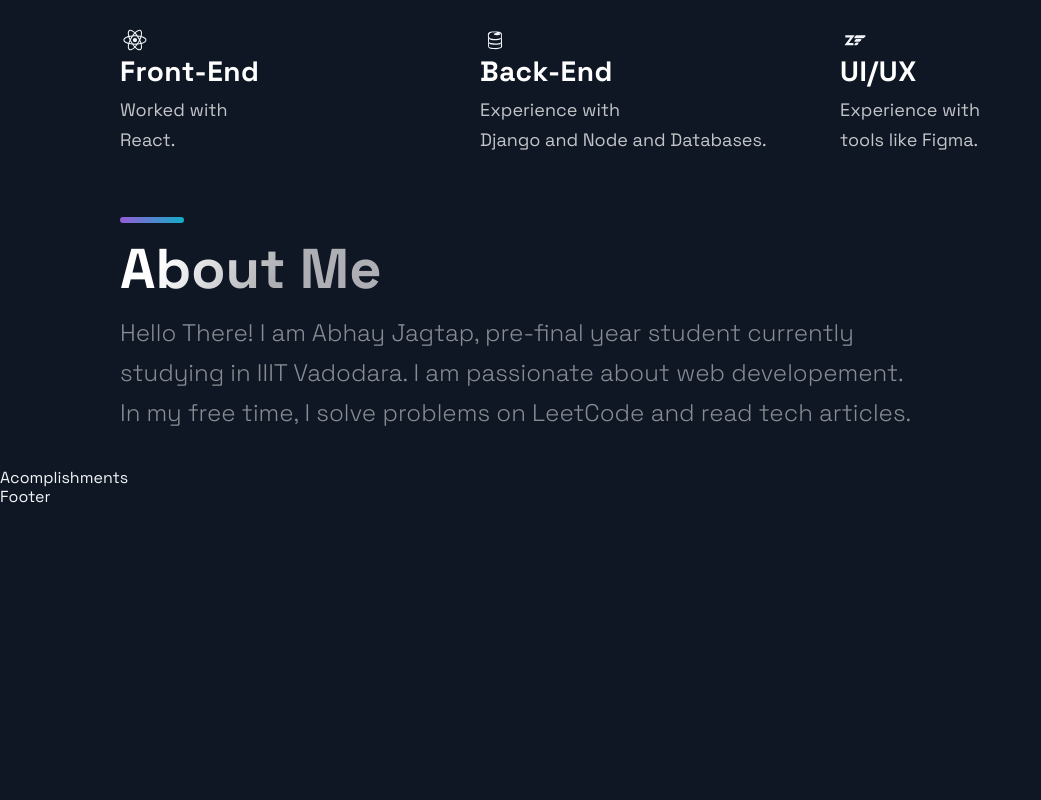
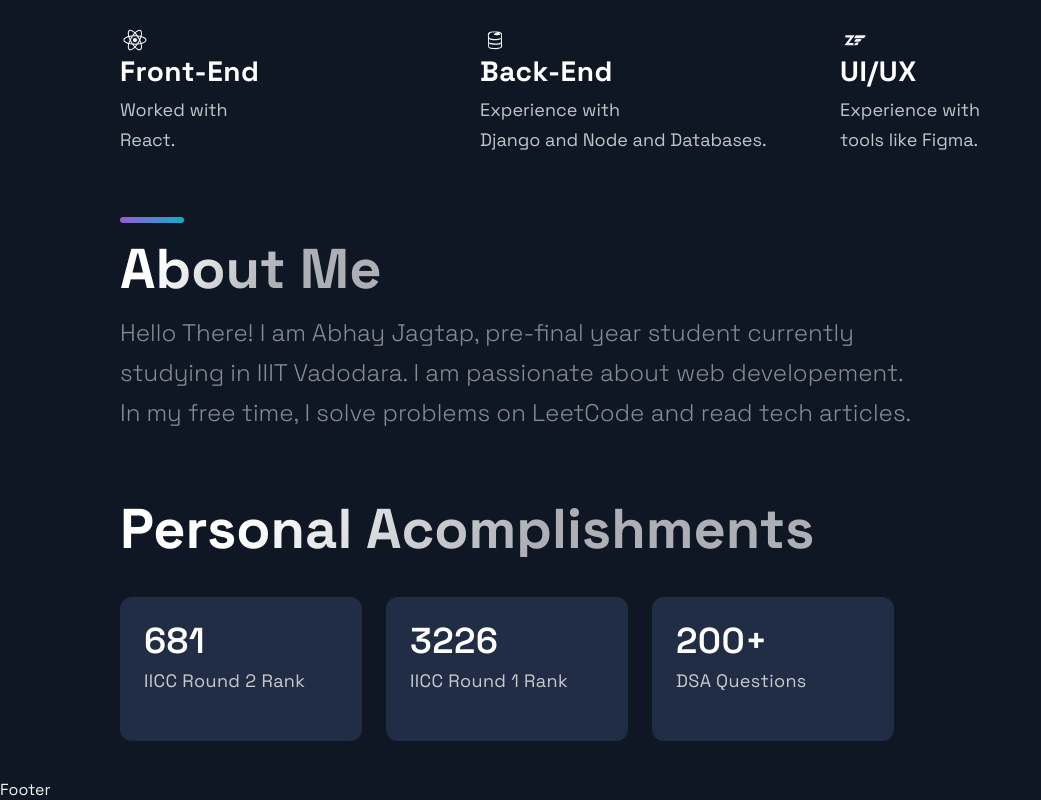
Before and after one commit to Abhay-Jagtap4/Portfolio-Website, a Next.js app: page / in a window 1280 px wide. Shown: the part 2525-3325 px from the top of the page, without its empty margins (0-1041 px from the left). Before the commit the page ends 3032 px from the top, so only its background shows below. Built offline with nearby package versions, Linux system fonts and the light colour scheme.

Commit message:
Completed acomplishments part.

```diff
--- a/src/components/Acomplishments/Acomplishments.js
+++ b/src/components/Acomplishments/Acomplishments.js
@@ -4,16 +4,24 @@ import { Section, SectionDivider, SectionTitle } from '../../styles/GlobalCompon
 import { Box, Boxes, BoxNum, BoxText } from './AcomplishmentsStyles';
 
 const data = [
-  { number: 20, text: 'Open Source Projects'},
-  { number: 1000, text: 'Students', },
-  { number: 1900, text: 'Github Followers', },
-  { number: 5000, text: 'Github Stars', }
+  { number: 681, text: 'IICC Round 2 Rank'},
+  { number: 3226, text: 'IICC Round 1 Rank', },
+  { number: 200 + "+", text: 'DSA Questions', },
+  // { number: 5000, text: 'Github Stars', }
 ];
 
 const Acomplishments = () => (
-  <div>
-    Acomplishments
-  </div>
+  <Section>
+    <SectionTitle>Personal Acomplishments</SectionTitle>
+    <Boxes>
+      {data.map((card,index) =>
+        <Box key={index}>
+          <BoxNum>{card.number}</BoxNum>
+          <BoxText>{card.text}</BoxText>
+        </Box>
+      )}
+    </Boxes>
+  </Section>
 );
 
 export default Acomplishments;
```
